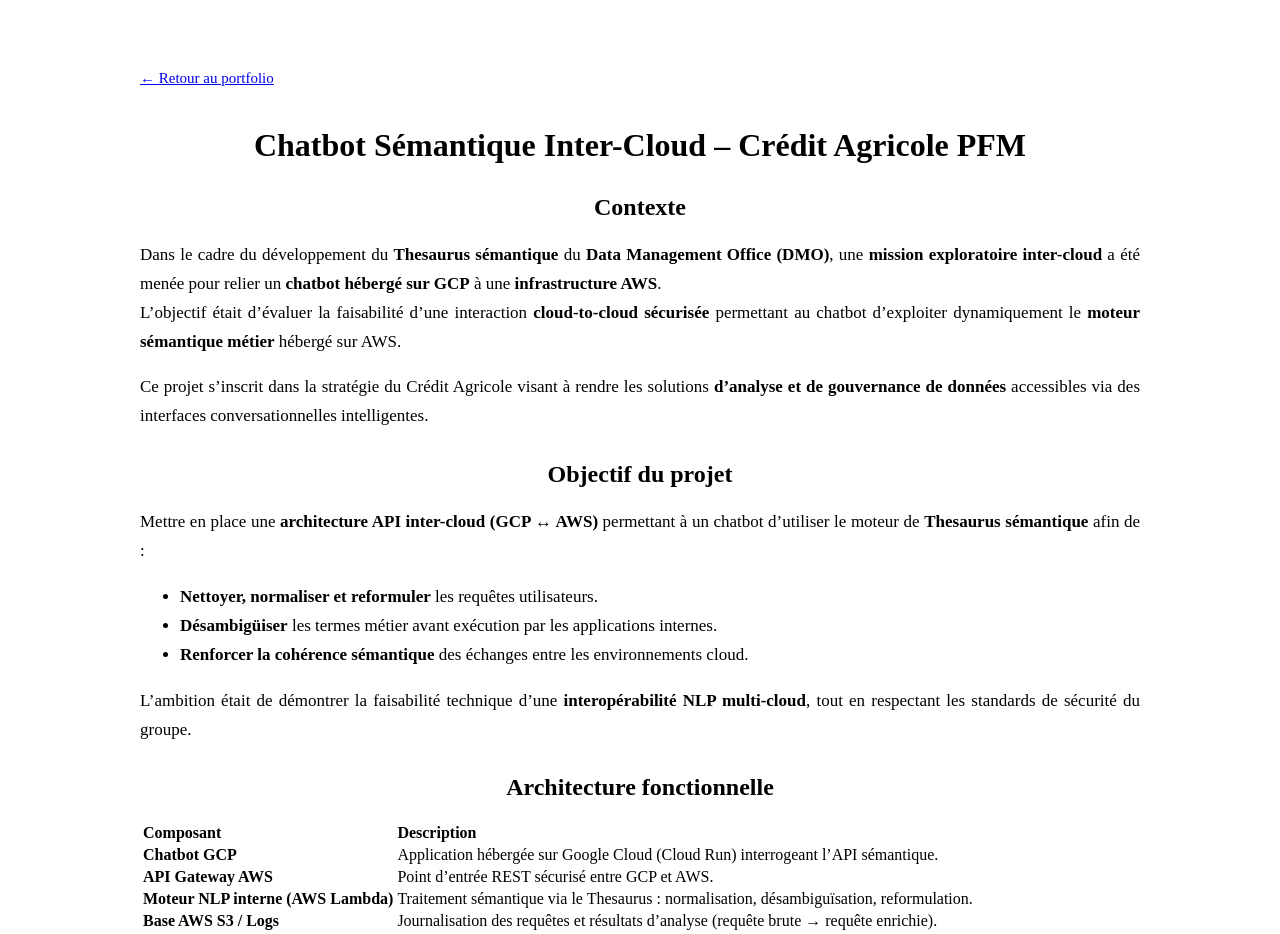
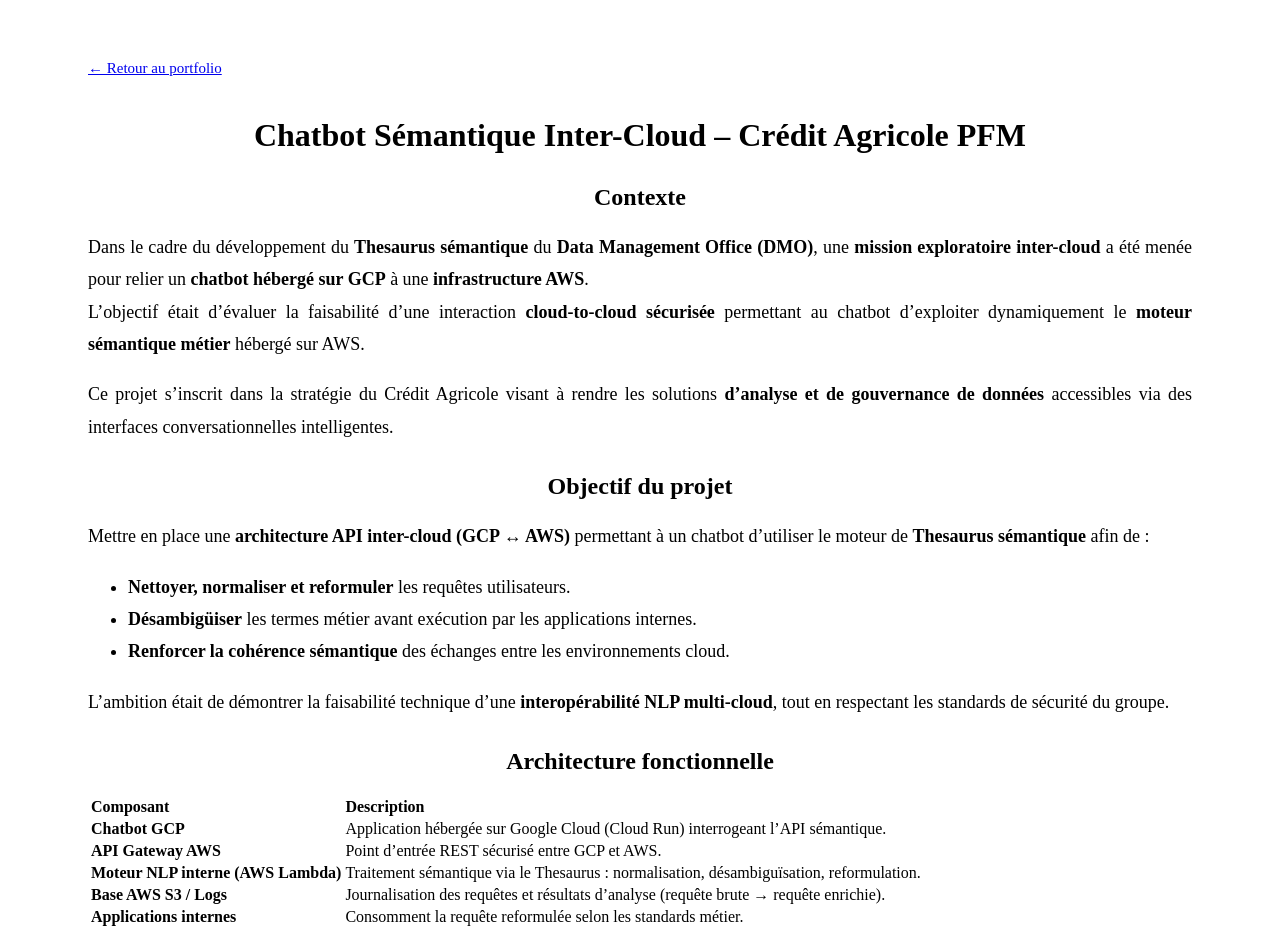
Before and after one commit to TariqTamrabet/portfolio-tariq-tamrabet, a Jekyll site: the page built from projects/chatbot-collibra/index.md, in a window 1280 px wide. Shown: the top 934 px of the page. Built offline with Jekyll 4.4.1, drawn with Linux system fonts in a browser that asks for light colours.

Commit message:
Update project.html

```diff
--- a/_layouts/project.html
+++ b/_layouts/project.html
@@ -1,38 +1,45 @@
-
 <!DOCTYPE html>
 <html lang="fr">
   <head>
     <meta charset="UTF-8">
     <title>{{ page.title }}</title>
     <style>
+      /* On masque le header/footer global du thème */
       header, footer, .page-header, .site-header, .site-footer, .profile-sidebar {
         display: none !important;
       }
+
+      /* Zone de contenu élargie */
       main.page-content {
-        max-width: 1000px;
-        margin: 50px auto;
-        padding: 20px 40px;
+        max-width: 1400px;        /* au lieu de 1000px */
+        margin: 40px auto;
+        padding: 20px 80px;       /* plus de place sur les côtés */
         text-align: justify;
       }
+
       h1, h2, h3 {
         text-align: center;
         margin-top: 30px;
       }
+
       .back-link {
         display: block;
         margin-bottom: 40px;
         font-size: 15px;
         text-align: left;
       }
-      img {
+
+      /* Règle générale pour les images (laisse les styles inline prendre le dessus) */
+      main.page-content img {
         display: block;
-        margin: 20px auto;
-        max-width: 90%;
+        margin: 30px auto;
+        max-width: 100%;          /* permet aux images de s'étaler sur toute la largeur dispo */
         height: auto;
       }
+
       p, li {
-        font-size: 17px;
-        line-height: 1.7;
+        font-size: 18px;          /* texte un peu plus grand */
+        line-height: 1.8;         /* plus aéré */
       }
     </style>
   </head>
```
